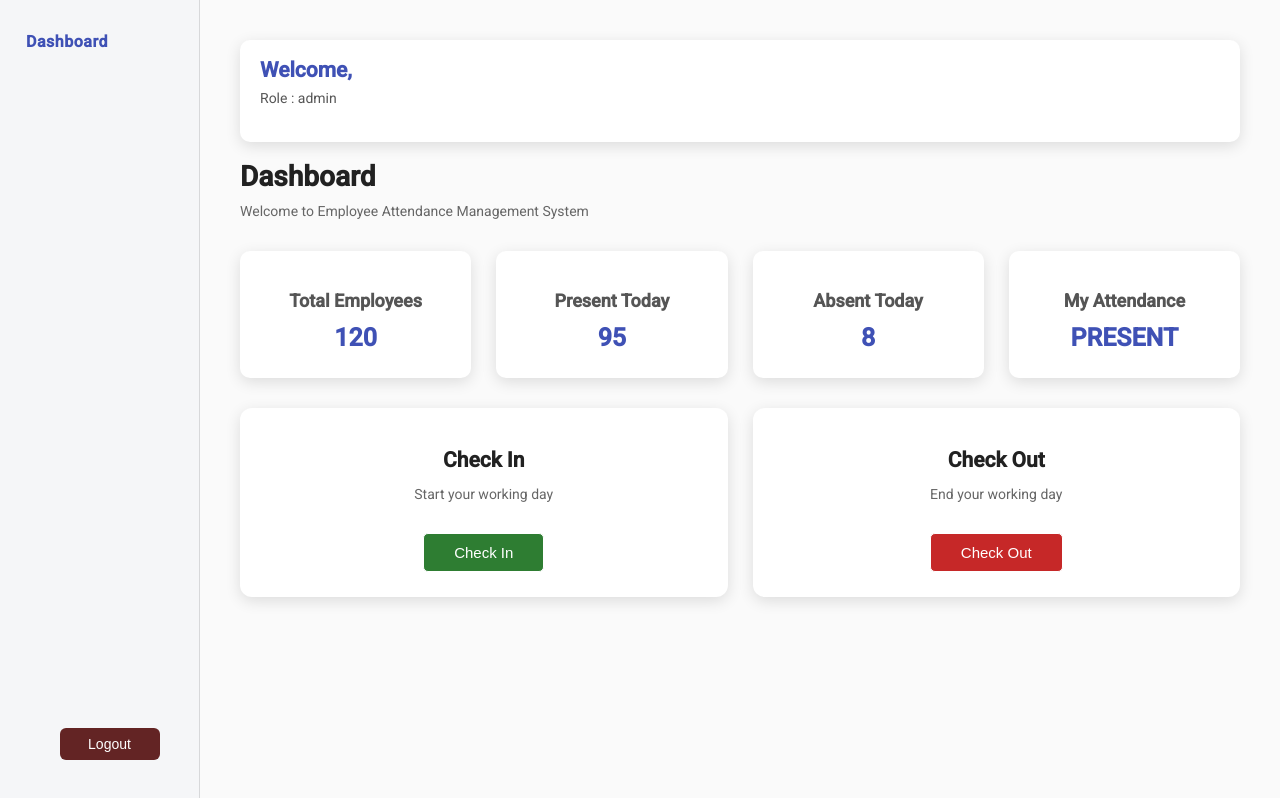
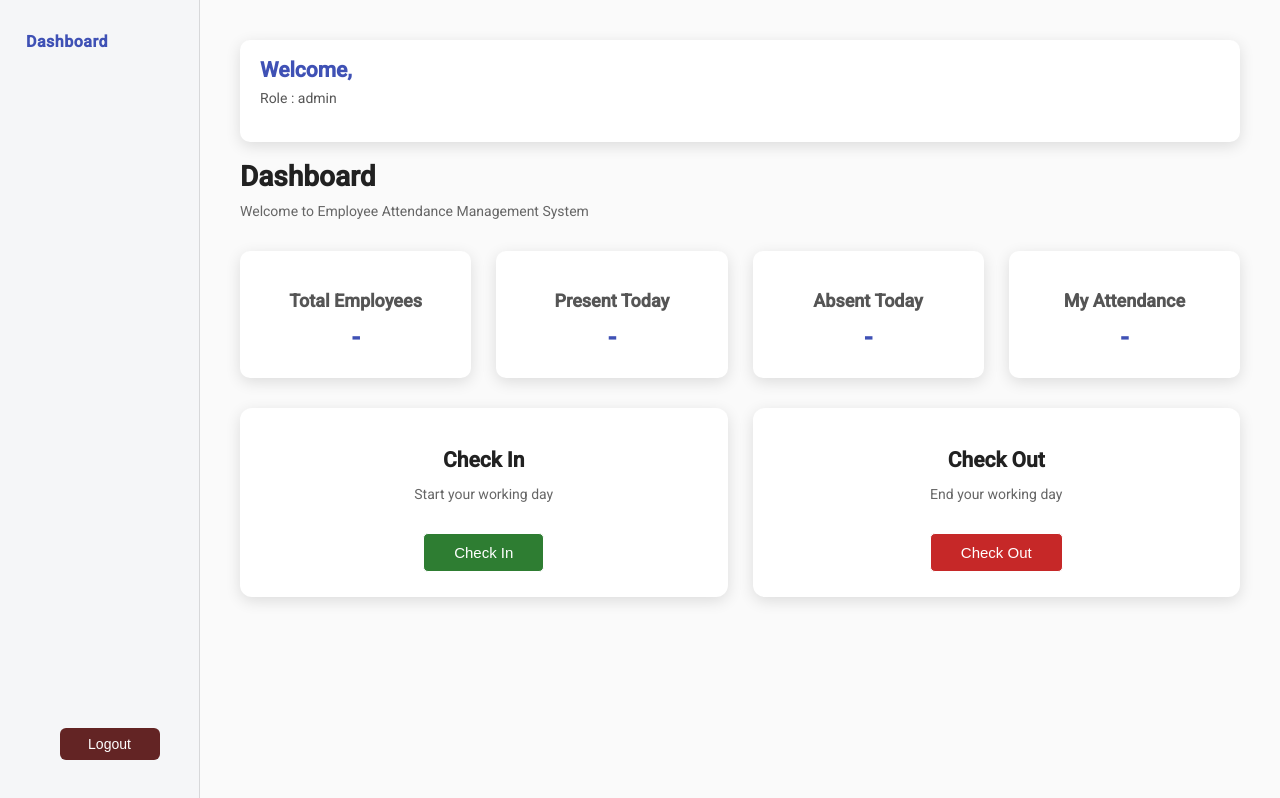
Before and after one commit to SamanS-96/emp-attendance-mgt-frontend, an Angular app: page /dashboard in a window 1280 px wide. Built offline with nearby package versions, Linux system fonts and the light colour scheme; no server answers; sample sign-in values are in the browser's storage.

Commit message:
implements methoda for set values to dashboard cards

```diff
--- a/src/app/pages/attendance/attendance.ts
+++ b/src/app/pages/attendance/attendance.ts
@@ -3,7 +3,7 @@ import { AttendanceService } from '../../services/attendance';
 import { MatTableModule } from '@angular/material/table';
 import { MatButtonModule } from '@angular/material/button';
 import { ChangeDetectorRef } from '@angular/core';
-import { Router } from '@angular/router';
+import { AuthService } from '../../services/auth';
 
 @Component({
   selector: 'app-attendance',
@@ -31,7 +31,7 @@ export class Attendance implements OnInit {
   constructor(
     private attendanceService: AttendanceService,
     private cd: ChangeDetectorRef,
-    private router: Router
+    private authService: AuthService
   ) { }
 
   ngOnInit(): void {
@@ -51,5 +51,4 @@ export class Attendance implements OnInit {
         }
       });
   }
-
 }
--- a/src/app/pages/dashboard/dashboard.html
+++ b/src/app/pages/dashboard/dashboard.html
@@ -20,25 +20,25 @@
 
         <div class="dashboard-card">
             <h2>Total Employees</h2>
-            <h1>120</h1>
+            <h1>{{ employeeCount ?? '-'}}</h1>
         </div>
 
 
         <div class="dashboard-card">
             <h2>Present Today</h2>
-            <h1>95</h1>
+            <h1>{{ presentTodayCount ?? '-'}}</h1>
         </div>
 
 
         <div class="dashboard-card">
             <h2>Absent Today</h2>
-            <h1>8</h1>
+            <h1>{{ absentTodayCount ?? '-'}}</h1>
         </div>
 
 
         <div class="dashboard-card">
             <h2>My Attendance</h2>
-            <h1 style="color: #3f51b5; font-size: 25PX;">PRESENT</h1>
+            <h1 style="color: #3f51b5; font-size: 25PX;">{{ myStatus ?? '-'}}</h1>
         </div>
 
 
@@ -50,7 +50,7 @@
             <h2>Check In</h2>
             <p>Start your working day</p>
 
-            <button>
+            <button (click)="saveCheckIn()">
                 Check In
             </button>
         </div>
@@ -60,7 +60,7 @@
             <h2>Check Out</h2>
             <p>End your working day</p>
 
-            <button>
+            <button (click)="saveCheckOut()">
                 Check Out
             </button>
         </div>
--- a/src/app/pages/dashboard/dashboard.ts
+++ b/src/app/pages/dashboard/dashboard.ts
@@ -1,5 +1,8 @@
-import { Component } from '@angular/core';
+import { Component, OnInit } from '@angular/core';
 import { AuthService } from '../../services/auth';
+import { AttendanceService } from '../../services/attendance';
+import { EmployeeService } from '../../services/employee';
+import { ChangeDetectorRef } from '@angular/core';
 
 @Component({
   selector: 'app-dashboard',
@@ -7,16 +10,83 @@ import { AuthService } from '../../services/auth';
   templateUrl: './dashboard.html',
   styleUrl: './dashboard.css',
 })
-export class Dashboard {
+export class Dashboard implements OnInit{
 
   currentUser: any;
+  employeeCount: number | null = null;
+  presentTodayCount: number | null = null;
+  absentTodayCount: number | null = null;
+  myStatus: string | null = null;
 
   constructor(
-    private authService: AuthService
+    private authService: AuthService,
+    private attendanceService: AttendanceService,
+    private employeeService: EmployeeService,
+    private cd: ChangeDetectorRef,
   ) {}
 
   ngOnInit(): void {
     this.currentUser = this.authService.getUser();
+    this.loadDashboardDetails();
+  }
+
+  loadDashboardDetails(){
+    this.employeeService.getEmpCount()
+      .subscribe({
+        next: (count: number) => {
+          this.employeeCount = count;
+          this.cd.detectChanges();
+        }
+      });
+
+    this.attendanceService.getTodayAttendanceDetails(this.authService.getUsername())
+      .subscribe({
+        next: (response: any) => {
+          this.presentTodayCount = response.presentToday;
+          this.absentTodayCount = response.absentToday;
+          this.myStatus = response.myStatus;
+          this.cd.detectChanges();
+        }
+      });
+  }
+
+  saveCheckIn(){
+
+    const checkInUser = {
+      "userName": this.authService.getUsername()
+    }
+
+    this.attendanceService.saveCheckIn(checkInUser)
+      .subscribe({
+          next: (message: string) => {
+            console.log("Message :", message);
+            alert(message);
+          },
+          error: (error) => {
+            console.log(error);
+            alert("CheckIn Failed, Please Try Again !");
+          }
+      });
+  }
+
+  saveCheckOut(){
+
+    const checkOutUser = {
+      "userName": this.authService.getUsername()
+    }
+
+    this.attendanceService.saveCheckOut(checkOutUser)
+      .subscribe({
+          next: (message: string) => {
+            console.log("Message :", message);
+            alert(message);
+          },
+          error: (error) => {
+            console.log(error);
+            alert("CheckOut Failed, Please Try Again !");
+          }
+      });
+
   }
 
 }
--- a/src/app/pages/department-add/department-add.ts
+++ b/src/app/pages/department-add/department-add.ts
@@ -1,8 +1,7 @@
-import { Component } from '@angular/core';
+import { Component, OnInit } from '@angular/core';
 import { ReactiveFormsModule, FormBuilder, FormGroup } from '@angular/forms';
 import { DepartmentService } from '../../services/department';
 import { ActivatedRoute, Router } from '@angular/router';
-import { ChangeDetectorRef } from '@angular/core';
 import { MatButtonModule } from '@angular/material/button';
 
 @Component({
@@ -14,7 +13,7 @@ import { MatButtonModule } from '@angular/material/button';
   templateUrl: './department-add.html',
   styleUrl: './department-add.css',
 })
-export class DepartmentAdd {
+export class DepartmentAdd implements OnInit{
 
   departmentForm: FormGroup;
   departmentId!: number;
@@ -24,8 +23,7 @@ export class DepartmentAdd {
     private fb: FormBuilder,
     private departmentService: DepartmentService,
     private router: Router,
-    private route: ActivatedRoute,
-    private cdr: ChangeDetectorRef,
+    private route: ActivatedRoute
   ) {
 
     this.departmentForm = this.fb.group({
--- a/src/app/services/attendance.ts
+++ b/src/app/services/attendance.ts
@@ -15,15 +15,19 @@ export class AttendanceService {
     }
 
     saveCheckIn(attendance: any) {
-        return this.http.post(this.api + '/check-in', attendance);
+        return this.http.put(this.api + '/check-in', attendance, { responseType: 'text' });
     }
 
     saveCheckOut(attendance: any) {
-        return this.http.post(this.api + '/check-out', attendance);
+        return this.http.put(this.api + '/check-out', attendance, { responseType: 'text' });
     }
 
     getAllByUserName(userName: any){
         return this.http.get(this.api + '/get-allByUserName?userName=' + userName);
     }
 
+    getTodayAttendanceDetails(userName: string){
+        return this.http.get(this.api + '/get-today-details/' + userName);
+    }
+
 }
--- a/src/app/services/employee.ts
+++ b/src/app/services/employee.ts
@@ -12,6 +12,10 @@ export class EmployeeService {
 
     getAll() {
         return this.http.get(this.api + '/get-all');
+    }
+
+    getEmpCount(){
+        return this.http.get<number>(this.api + '/get-count');
     }
 
     save(employee: any) {
```
